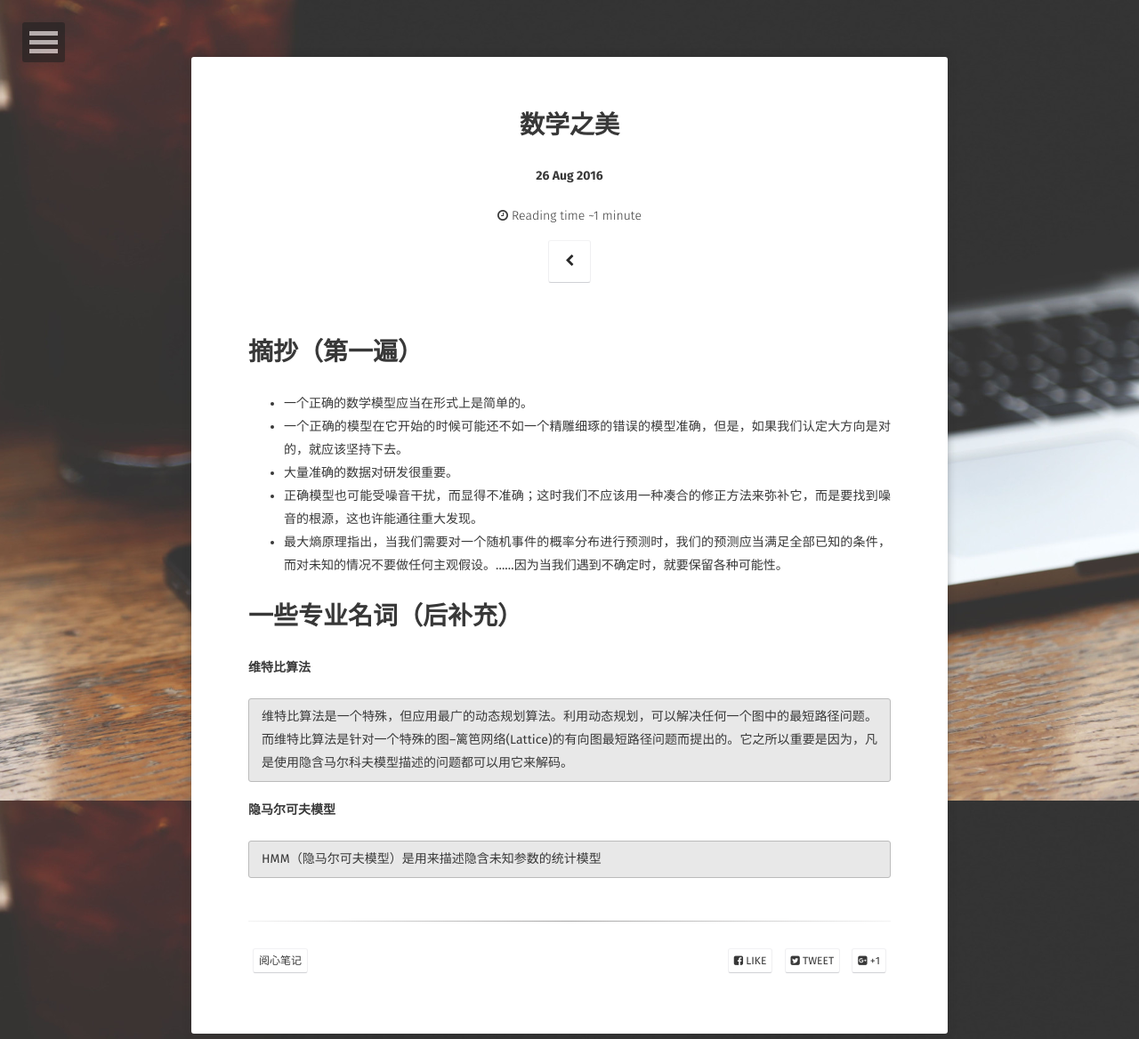
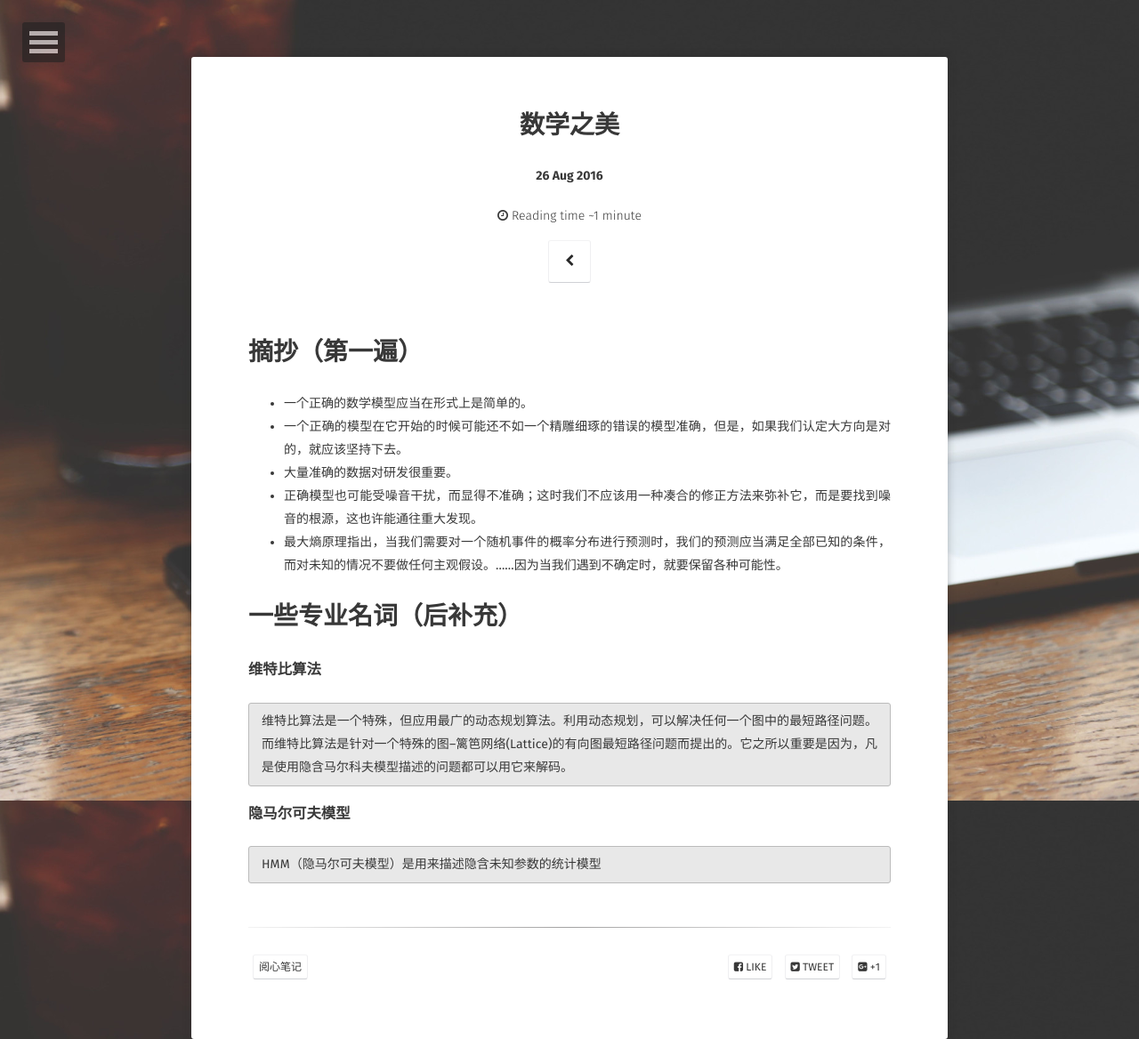
Before and after one commit to ridikuius/ridikuius.github.io, a Jekyll site: the page built from _posts/2016-08-26-《数学之美》.md, in a window 1280 px wide. Shown: the whole page at 89% size. Built offline with Jekyll 4.4.1, drawn with Linux system fonts in a browser that asks for light colours; some web fonts are replaced.

```diff
--- a/_posts/2016-08-26-《数学之美》.md
+++ b/_posts/2016-08-26-《数学之美》.md
@@ -16,12 +16,12 @@ tag:
 * 最大熵原理指出，当我们需要对一个随机事件的概率分布进行预测时，我们的预测应当满足全部已知的条件，而对未知的情况不要做任何主观假设。......因为当我们遇到不确定时，就要保留各种可能性。
 
 # 一些专业名词（后补充）
-#### 维特比算法
+### 维特比算法
 
 维特比算法是一个特殊，但应用最广的动态规划算法。利用动态规划，可以解决任何一个图中的最短路径问题。而维特比算法是针对一个特殊的图--篱笆网络(Lattice)的有向图最短路径问题而提出的。它之所以重要是因为，凡是使用隐含马尔科夫模型描述的问题都可以用它来解码。
 {: .notice}
 
-#### 隐马尔可夫模型
+### 隐马尔可夫模型
 
 HMM（隐马尔可夫模型）是用来描述隐含未知参数的统计模型
 {: .notice}
```
